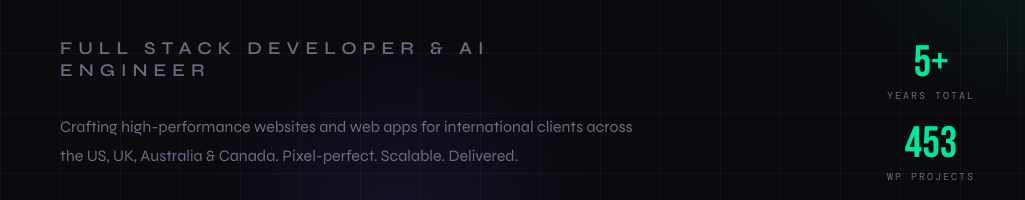
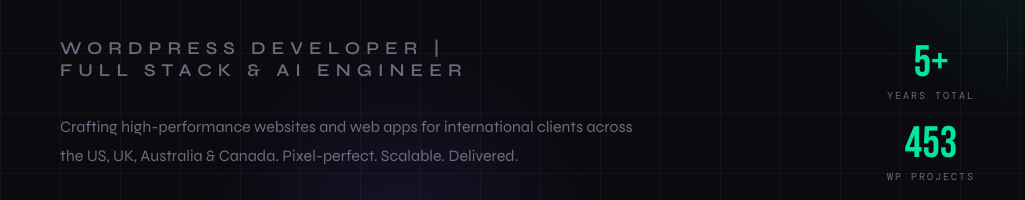
Before and after one commit to Selva-DevEyes/codeBySelvam, a plain HTML site: page index.html in a window 1280 px wide. Shown: the part 367-567 px from the top of the page, 0-1025 px from the left. Drawn offline with nearby package versions, Linux system fonts and the light colour scheme; a web font is replaced by a local one.

Commit message:
Intial Commit

```diff
--- a/index.html
+++ b/index.html
@@ -67,7 +67,7 @@
       <div class="hero-content">
         <div class="hero-tag">Available for opportunities</div>
         <h1 class="hero-name">SELVAM <br /> <span> S.</span></h1>
-        <p class="hero-role">Full Stack Developer & AI Engineer</p>
+        <p class="hero-role">WordPress Developer |<br /> Full Stack & AI Engineer</p>
         <p class="hero-desc">Crafting high-performance websites and web apps for international clients across the US,
           UK,
           Australia & Canada. Pixel-perfect. Scalable. Delivered.</p>
```
